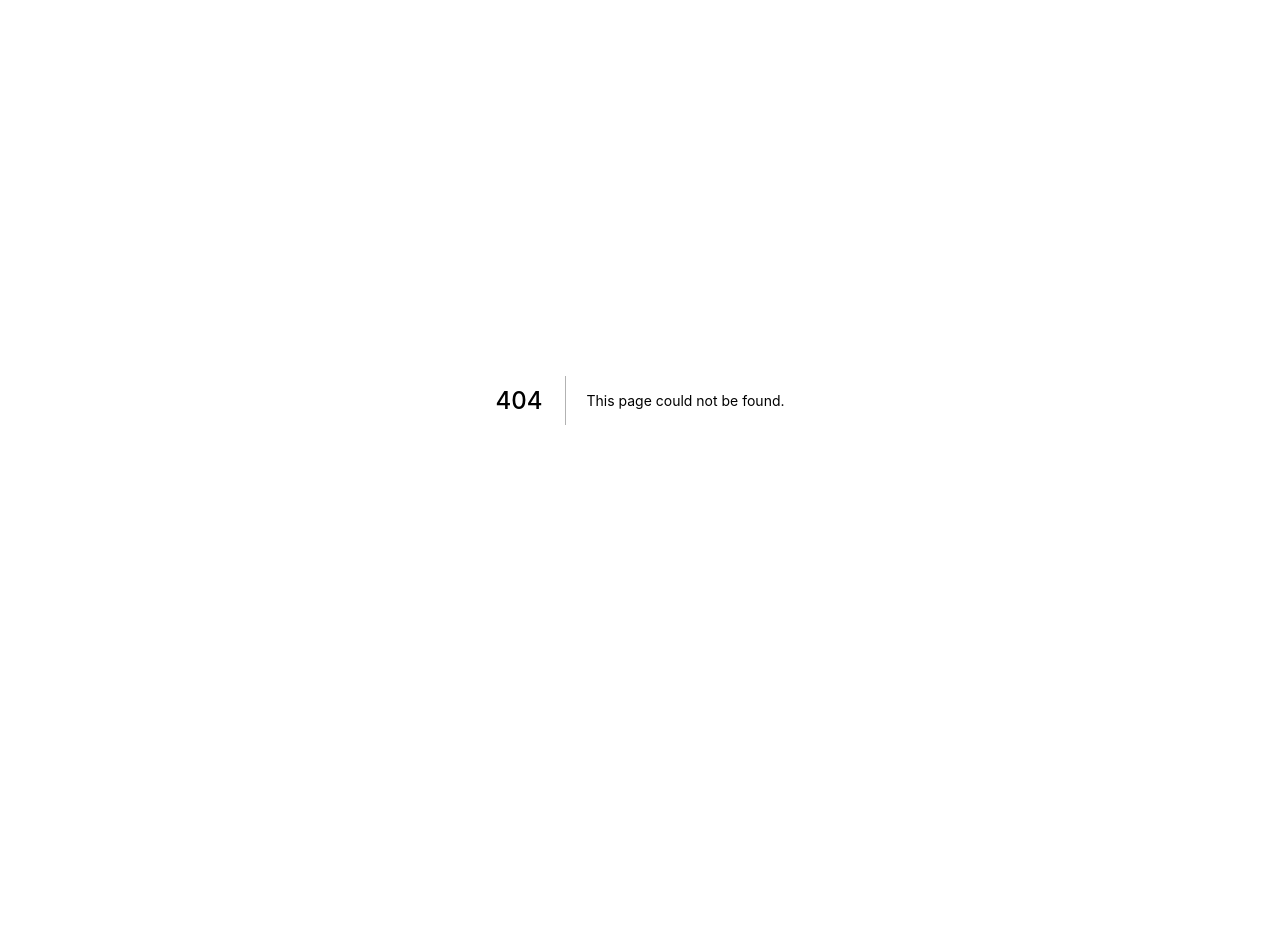
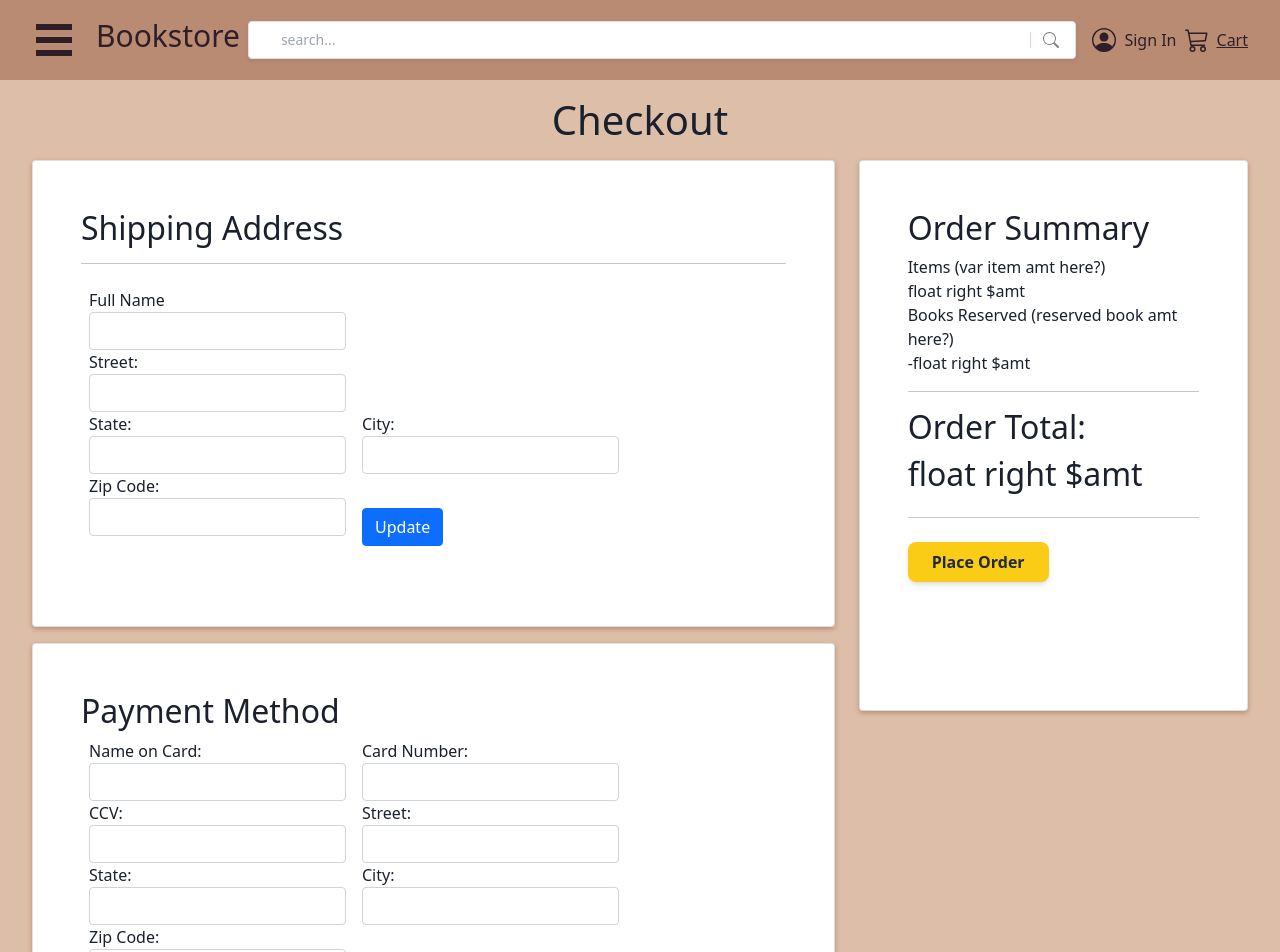
Before and after one commit to Rsandy2/ecommerce-ui, a Next.js app: page /checkout in a window 1280 px wide. Before the commit this address had no page. Shown: the top 952 px of the page. Before the commit the page ends 800 px from the top, so only its background shows below. Built offline with nearby package versions, Linux system fonts and the light colour scheme.

Commit message:
(feat): Added checkout page

```diff
--- a/pages/_app.tsx
+++ b/pages/_app.tsx
@@ -1,4 +1,6 @@
 import "../styles/globals.scss";
+import "bootstrap/dist/css/bootstrap.css";
+
 import type { AppProps } from "next/app";
 
 function MyApp({ Component, pageProps }: AppProps) {
--- a/pages/bookView.jsx
+++ b/pages/bookView.jsx
@@ -1,10 +1,19 @@
-import "bootstrap/dist/css/bootstrap.css";
 import Header from "../components/Header";
 import toast, { Toaster } from "react-hot-toast";
 import MenuSideBar from "../components/MenuSideBar";
 
 export default function BookView() {
   const handleAddCart = () => toast.success("Added to Cart!");
+
+  const card = {
+    boxShadow: "0 1px 3px 0 rgba(0,0,0,.1), 0 1px 2px 0 rgba(0,0,0,.06)",
+    padding: "2rem",
+    margin: "2%",
+    backgroundColor: "rgb(255, 255, 255)",
+    backgroundClip: " border-box",
+    border: "0 solid rgba(0,0,0,.125)",
+    borderRadius: ".25rem",
+  };
 
   return (
     <div
@@ -21,9 +30,10 @@ export default function BookView() {
         <div
           className="container my-4"
           style={{
-            backgroundColor: "#ffe9d5",
+            backgroundColor: "white",
             padding: "3rem 3rem 5rem 3rem",
             boxShadow: "0px 2px 5px #B98B73",
+            borderRadius: ".25rem",
           }}
         >
           <div className="row">
--- /dev/null
+++ b/pages/checkout.jsx
@@ -0,0 +1,259 @@
+import { useState } from "react"; // Using to handle forms?
+import React from "react";
+import MenuSideBar from "../components/MenuSideBar";
+import { Toaster } from "react-hot-toast";
+import Header from "../components/Header";
+// Shift + Alt + F nice.
+
+export default function MyForm() {
+  const [inputs, setInputs] = useState({});
+
+  // Input handler stuff... that idk how it works...
+  const handleChange = (event) => {
+    const name = event.target.name;
+    const value = event.target.value;
+    setInputs((values) => ({ ...values, [name]: value }));
+  };
+
+  const handleSubmit = (event) => {
+    event.preventDefault();
+    console.log(inputs);
+  };
+
+  const checkoutHeader = {
+    marginTop: "1rem",
+    marginBottom: "1rem",
+    textAlign: "center",
+  };
+
+  const labelStyle = {
+    paddingLeft: ".5rem",
+    paddingRight: ".5rem",
+  };
+
+  const card = {
+    backgroundColor: "white",
+    padding: "3rem 3rem 5rem 3rem",
+    boxShadow: "0px 2px 5px #B98B73",
+    borderRadius: ".25rem",
+    marginBottom: "1rem",
+  };
+
+  const buttonStyle = {
+    marginTop: "1rem",
+    marginLeft: ".5rem",
+  };
+
+  return (
+    // figure out validation and back-end access for forms...
+    <div
+      className="container-fluid min-h-screen w-screen"
+      style={{
+        color: "#1a202c",
+        textAlign: "left",
+        backgroundColor: "#DDBEA9",
+        padding: "0",
+      }}
+    >
+      <MenuSideBar />
+      <Toaster />
+      <div id="page-wrap">
+        <div className="" style={{ backgroundColor: "#B98B73" }}>
+          <Header />
+          {/* <Banner /> */}
+        </div>
+        <div className="checkoutHeader" style={checkoutHeader}>
+          <h1>Checkout</h1>
+        </div>
+
+        <div
+          className="row gx-4"
+          style={{
+            paddingLeft: "2rem",
+            paddingRight: "2rem",
+          }}
+        >
+          <div className="col-8 checkoutCol">
+            <div className="card" style={card}>
+              <h2>
+                Shipping Address
+                <hr />
+              </h2>
+              <form onSubmit={handleSubmit}>
+                <label className="floatLeft" style={labelStyle}>
+                  Full Name<br></br>
+                  <input
+                    className="form-control"
+                    type="text"
+                    name="shipName"
+                    value={inputs.shipName || ""}
+                    onChange={handleChange}
+                    //style={{width: "100%"}}
+                  />
+                </label>
+                <br></br>
+                <label style={labelStyle}>
+                  Street: <br></br>
+                  <input
+                    className="form-control"
+                    type="text"
+                    name="shipStreet"
+                    value={inputs.shipStreet || ""}
+                    onChange={handleChange}
+                  />
+                </label>
+                <br></br>
+                <label style={labelStyle}>
+                  State:
+                  <input
+                    className="form-control"
+                    type="text"
+                    name="shipState"
+                    value={inputs.shipState || ""}
+                    onChange={handleChange}
+                  />
+                </label>
+                <label style={labelStyle}>
+                  City:
+                  <input
+                    className="form-control"
+                    type="text"
+                    name="shipCity"
+                    value={inputs.shipCity || ""}
+                    onChange={handleChange}
+                  />
+                </label>
+                <label style={labelStyle}>
+                  Zip Code:
+                  <input
+                    className="form-control"
+                    type="number"
+                    name="shipZip"
+                    value={inputs.shipZip || ""}
+                    onChange={handleChange}
+                  />
+                </label>
+                <button
+                  className="btn btn-primary"
+                  type="submit"
+                  style={buttonStyle}
+                >
+                  Update
+                </button>
+              </form>
+            </div>
+            <div className="card" style={card}>
+              <h2>Payment Method</h2>
+              <form onSubmit={handleSubmit}>
+                <label style={labelStyle}>
+                  Name on Card:
+                  <input
+                    className="form-control"
+                    type="text"
+                    name="payName"
+                    value={inputs.payName || ""}
+                    onChange={handleChange}
+                  />
+                </label>
+                <label style={labelStyle}>
+                  Card Number:
+                  <input
+                    className="form-control"
+                    type="text"
+                    name="cardNum"
+                    value={inputs.cardStreet || ""}
+                    onChange={handleChange}
+                  />
+                </label>
+                <label style={labelStyle}>
+                  CCV:
+                  <input
+                    className="form-control"
+                    type="text"
+                    name="ccvNum"
+                    value={inputs.ccvNum || ""}
+                    onChange={handleChange}
+                  />
+                </label>
+                <label style={labelStyle}>
+                  Street: <br></br>
+                  <input
+                    className="form-control"
+                    type="text"
+                    name="payStreet"
+                    value={inputs.payStreet || ""}
+                    onChange={handleChange}
+                  />
+                </label>
+                <label style={labelStyle}>
+                  State:
+                  <input
+                    className="form-control"
+                    type="text"
+                    name="payState"
+                    value={inputs.payState || ""}
+                    onChange={handleChange}
+                  />
+                </label>
+                <label style={labelStyle}>
+                  City:
+                  <input
+                    className="form-control"
+                    type="text"
+                    name="payCity"
+                    value={inputs.payCity || ""}
+                    onChange={handleChange}
+                  />
+                </label>
+                <label style={labelStyle}>
+                  Zip Code:
+                  <input
+                    className="form-control"
+                    type="number"
+                    name="payZip"
+                    value={inputs.payZip || ""}
+                    onChange={handleChange}
+                  />
+                </label>
+                <br></br>
+                <button
+                  className="btn btn-primary"
+                  type="submit"
+                  style={buttonStyle}
+                >
+                  Update
+                </button>
+              </form>
+            </div>
+            <div className="card" style={card}>
+              <h2>Review Items and Shipping</h2>
+              <h1>Have a loop component to generate product cards?</h1>
+            </div>
+          </div>
+          <div className="col-sm-4 checkoutCol">
+            <div className="card" style={card}>
+              <h2>Order Summary</h2>
+              <h7>Items (var item amt here?) </h7>
+              <h7>float right $amt</h7>
+              <h7>Books Reserved (reserved book amt here?) </h7>
+              <h7>-float right $amt</h7>
+              <hr />
+              <h2>Order Total: </h2>
+              <h2>float right $amt</h2>
+              <hr />
+              <form>
+                <input
+                  className="mt-2 mb-5 py-2 px-4 bg-yellow-400 text-gray-800 font-bold rounded-lg shadow-md hover:shadow-lg transition duration-300"
+                  type="submit"
+                  value="Place Order"
+                />
+              </form>
+            </div>
+          </div>
+        </div>
+      </div>
+    </div>
+  );
+}
+
+//ReactDOM.render(<MyForm />, document.getElementById("root"));
```
Also changed, not shown: 1 other file (tests, documents, lock files or other folders).
